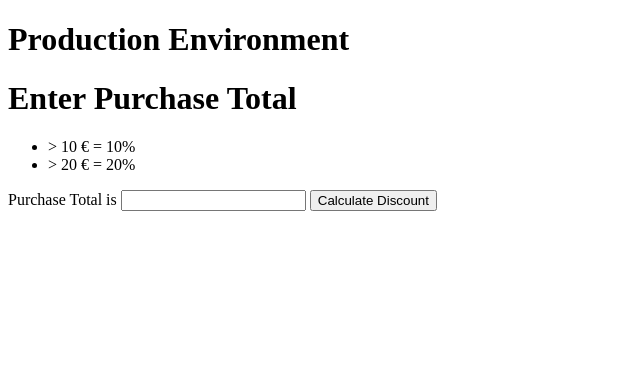
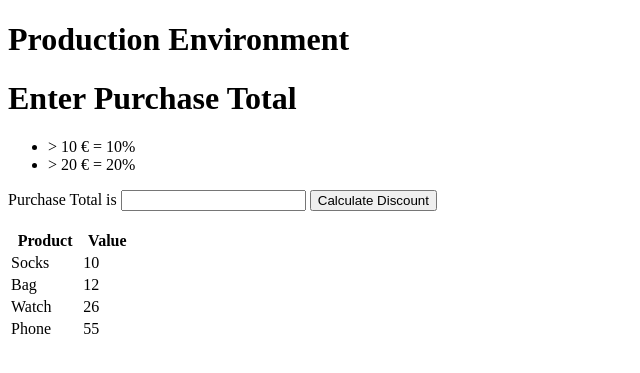
Before and after one commit to renatoadsumus/rest-api-books, a Flask app: page /home in a window 1280 px wide. Shown: the top 373 px of the page, without its empty margins (0-640 px from the left). Run offline with Flask 2, Linux system fonts and the light colour scheme.

Commit message:
Adding comments

```diff
--- a/app.py
+++ b/app.py
@@ -13,7 +13,13 @@ def home():
         ### VALUE COMES VIEW BUTTON
         total_purchase = request.form['btn_total_purchase']
         param_post ={'post_total_purchase': total_purchase }
-        r = requests.post('http://34.227.88.52:8080', data=param_post)
+
+        ###PRD
+        api_discount = 'http://34.227.88.52:8080'
+        ###STG
+        #api_discount = 'http://34.227.88.52:8082'
+
+        r = requests.post(api_discount, data=param_post)
         return r.text
 
     return render_template('home.html')
--- a/templates/home.html
+++ b/templates/home.html
@@ -18,6 +18,32 @@
     <input type="text" name="btn_total_purchase">
   <input type="submit" value="Calculate Discount" name="submit">
 </form>
+<br/>
+<table style="width:10%">
+  <tr>
+    <th>Product</th>
+    <th>Value</th>
+
+  </tr>
+  <tr>
+    <td>Socks</td>
+    <td>10</td>
+  </tr>
+  <tr>
+    <td>Bag</td>
+    <td>12</td>
+  </tr>
+    <tr>
+    <td>Watch</td>
+    <td>26</td>
+
+  </tr>
+     <tr>
+    <td>Phone</td>
+    <td>55</td>
+
+  </tr>
+</table>
 
 </body>
 </html>
--- a/templates/login.html
+++ b/templates/login.html
@@ -2,15 +2,15 @@
 <html lang="en">
 <head>
     <meta charset="UTF-8">
-    <title>Title</title>
+    <title>Production - App Purchase</title>
 </head>
 <body>
 <h1>Please login</h1>
 <br>
-<form action="" method="post">
+<form action="" method="post" id="login">
   <input type="text" placeholder="username" name="username" value="{{request.form.username }}">
   <input type="password" placeholder="Password" name="password" value="{{request.form.password }}">
-  <input class="btn btn-default" type="submit" value="Login">
+  <input class="btn btn-default" type="submit" value="Login" id="submit">
 </form>
 
 </body>
```
Also changed, not shown: api.py (deleted, +0 -20 lines), test/integration/testApi.py (deleted, +0 -27 lines), test/integration/testApiDiscount.py (+11 -0 lines).
